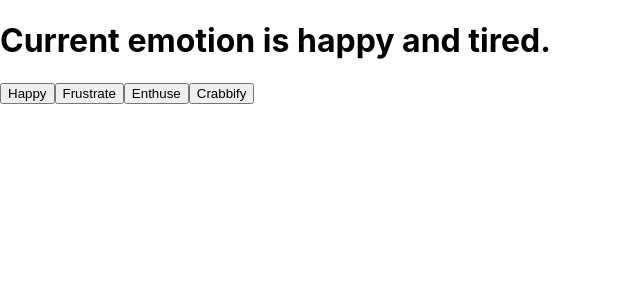
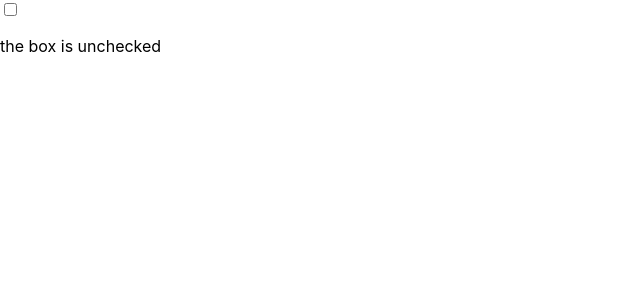
Before and after one commit to 17cats/react-practice, a React (Create React App) app: page / in a window 1280 px wide. Shown: the top 300 px of the page, without its empty margins (0-640 px from the left). Built offline with nearby package versions, Linux system fonts and the light colour scheme.

Commit message:
EOD 11 Feb

```diff
--- a/src/App.js
+++ b/src/App.js
@@ -1,37 +1,20 @@
 
 import './App.css';
 //import restaurant from "./restaurant.jpg";
-import React, { useState, useEffect } from 'react';
+import React, { useReducer } from 'react';
 
 
 function App() {
-  const [emotion, setEmotion] = useState('happy');
-  const [secondary, setSecondary] = useState('tired');
-
-  useEffect(() =>{
-    console.log('Its ' + emotion  + ' around here!');
-  }, [emotion]);
-
-  useEffect(() =>{
-    console.log('Its ' + secondary  + ' around here!');
-  }, [secondary]);
-
+  const [checked, toggle] = useReducer((checked) => !checked, false);
 
   return (
       <>
-        <h1>Current emotion is {emotion} and {secondary}.</h1>
-        <button onClick={() => setEmotion('happy')}>
-          Happy
-        </button>
-        <button onClick={() => setEmotion('frustrated')}>
-          Frustrate
-        </button>
-        <button onClick={() => setEmotion('enthusiastic')}>
-          Enthuse
-        </button>
-        <button onClick={()=> setSecondary('crabby')}>
-          Crabbify
-        </button>
+        <input
+            type={'checkbox'}
+            value={checked}
+            onChange={toggle}
+        />
+        <p>{checked ? 'the box is checked' : 'the box is unchecked'} </p>
       </>
   );
 }
```
